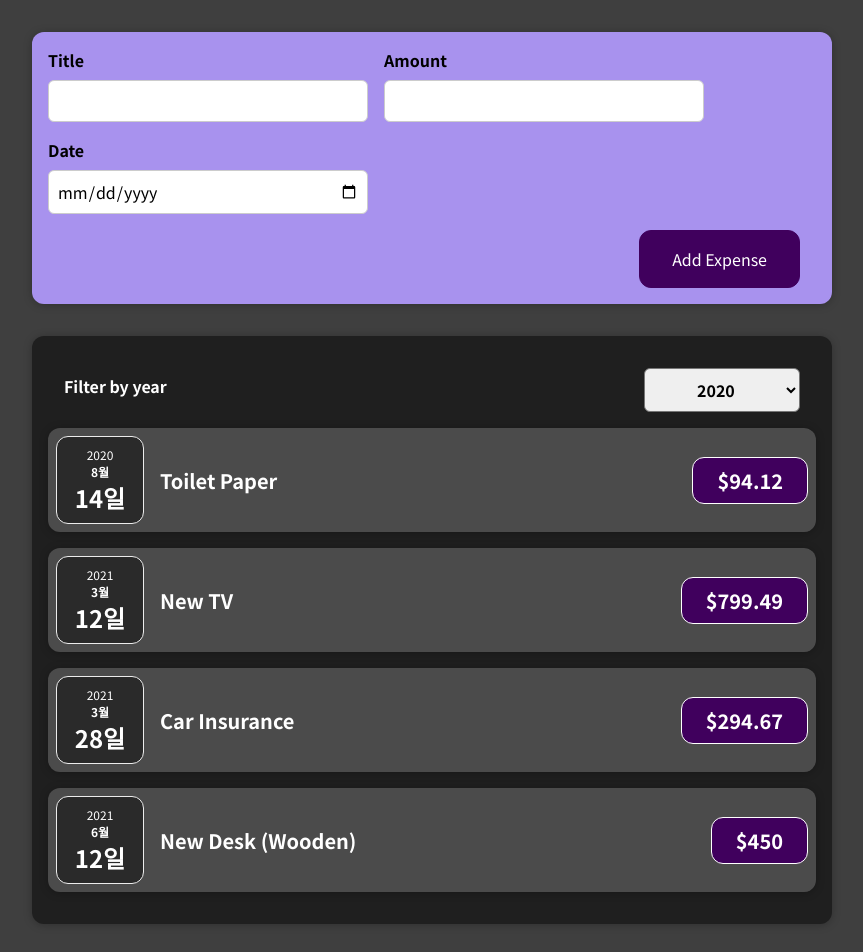
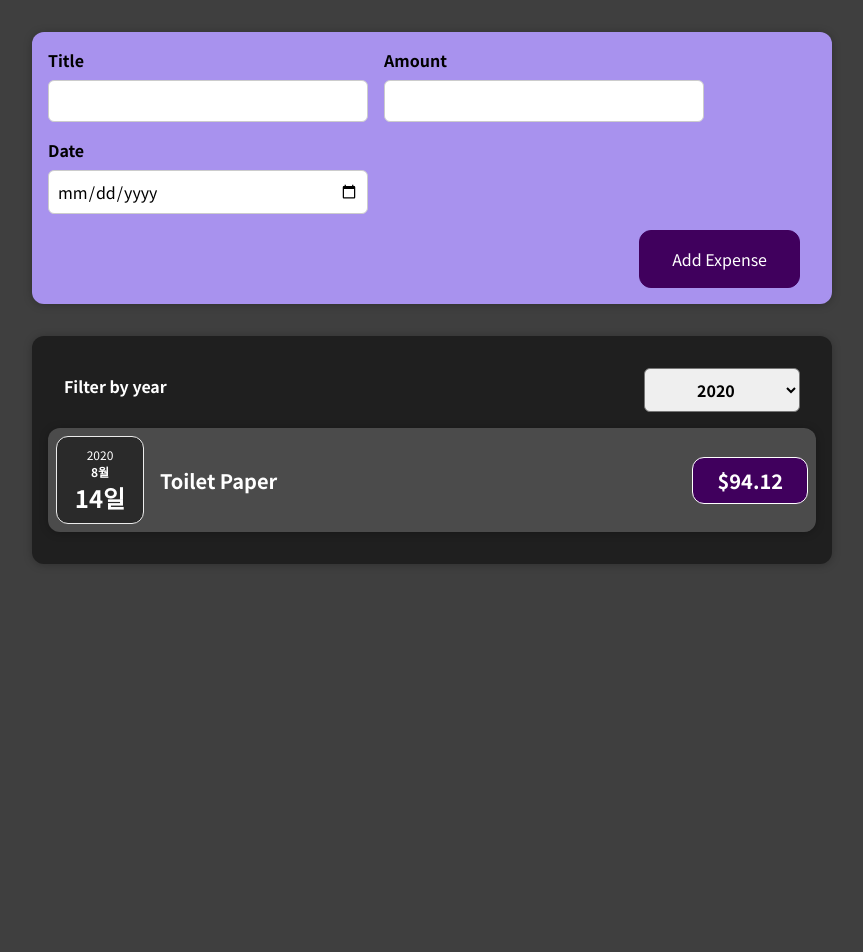
Before and after one commit to YangHyeonBin/react-study, a React (Create React App) app: page / in a window 1280 px wide. Shown: the top 952 px of the page, without its empty margins (208-1071 px from the left). After the commit the page ends 800 px from the top, so only its background shows below. Built offline with nearby package versions, Linux system fonts and the light colour scheme.

Commit message:
과제 전 커밋

```diff
--- a/src/App.js
+++ b/src/App.js
@@ -1,9 +1,10 @@
+import React, { useState } from 'react';
+
 // import ExpenseItem from './components/ExpenseItem'; // components 폴더 속 ExpenseItem(.js)에서 불러오기
 import Expenses from './components/Expenses/Expenses';
 import NewExpense from './components/NewExpenses/NewExpense';
 
-function App() {
-  const expenses = [
+const DUMMY_EXPENSES = [
   {
     id: 'e1',
     title: 'Toilet Paper',
@@ -30,9 +31,13 @@
   },
 ]
 
+function App() {
+  const [expenses, setExpenses] = useState(DUMMY_EXPENSES);
+
   const addExpenseHandler = (expense) => {
-    console.log('In App.js');
-    console.log(expense);
+    setExpenses((prevExpenses) => { // 최신의 이전 state를 자동으로 받아오도록 prev~를 매개변수로 받는 함수를 사용
+      return ([expense, ...prevExpenses]); // addExpenseHandler의 매개변수로 받은 expense, 최신의 이전 state를 받아오는 prevExpenses(를 ...로 훑은 것)를 하나의 새로운 배열에 저장해 반환
+    });
   };
 
   return (
--- a/src/components/Expenses/Expenses.js
+++ b/src/components/Expenses/Expenses.js
@@ -1,45 +1,46 @@
-import React, { useState } from 'react';
+import React, { useState } from 'react'
 
-import ExpenseItem from './ExpenseItem';
-import Card from '../UI/Card';
-import ExpensesFilter from './ExpensesFilter';
+import ExpenseItem from './ExpenseItem'
+import Card from '../UI/Card'
+import ExpensesFilter from './ExpensesFilter'
 
-import './Expenses.css';
+import './Expenses.css'
 
 function Expenses(props) {
-  const [filteredYear, setFilteredYear] = useState('2020');
+  const [filteredYear, setFilteredYear] = useState('2020')
 
   const filterChangeHandler = (selectedYear) => {
-    setFilteredYear(selectedYear);
-  };
+    setFilteredYear(selectedYear)
+  }
+
+  const filteredExpenses = props.items.filter((expense) => {
+    return expense.date.getFullYear().toString() === filteredYear
+  })
+
+  let expensesContent = <p>No expenses found.</p> // 여기서 JSX syntax 이런 식으로 사용 가능
+
+  if (filteredExpenses.length > 0) { // 기본값은 위와 같고, 배열에 요소 있으면 이렇게 덮어쓰기
+    expensesContent = filteredExpenses.map((expense) => (
+      <ExpenseItem
+        key={expense.id}
+        title={expense.title}
+        amount={expense.amount}
+        date={expense.date}
+      />
+    ));
+  }
 
   return (
-    <div>
-      <Card className="expenses"> {/* 소문자로 시작=내장 요소로 인식 */}
-        <ExpensesFilter selected={filteredYear} onChangeFilter={filterChangeHandler} />
-        <ExpenseItem
-          title={props.items[0].title}
-          amount={props.items[0].amount}
-          date={props.items[0].date}
-        /> {/* 대문자로 시작=커스텀한 요소=사용자 지정 컴포넌트로 인식 */}
-        <ExpenseItem
-          title={props.items[1].title}
-          amount={props.items[1].amount}
-          date={props.items[1].date}
+    <div> {/* 소문자로 시작=내장 요소로 인식 */}
+      <Card className="expenses">
+        <ExpensesFilter
+          selected={filteredYear}
+          onChangeFilter={filterChangeHandler}
         />
-        <ExpenseItem
-          title={props.items[2].title}
-          amount={props.items[2].amount}
-          date={props.items[2].date}
-        />
-        <ExpenseItem
-          title={props.items[3].title}
-          amount={props.items[3].amount}
-          date={props.items[3].date}
-        />
+        {expensesContent}
       </Card>
     </div>
-  );
+  )
 }
 
 export default Expenses
```
Lines whose indentation alone changed are shown as unchanged.
